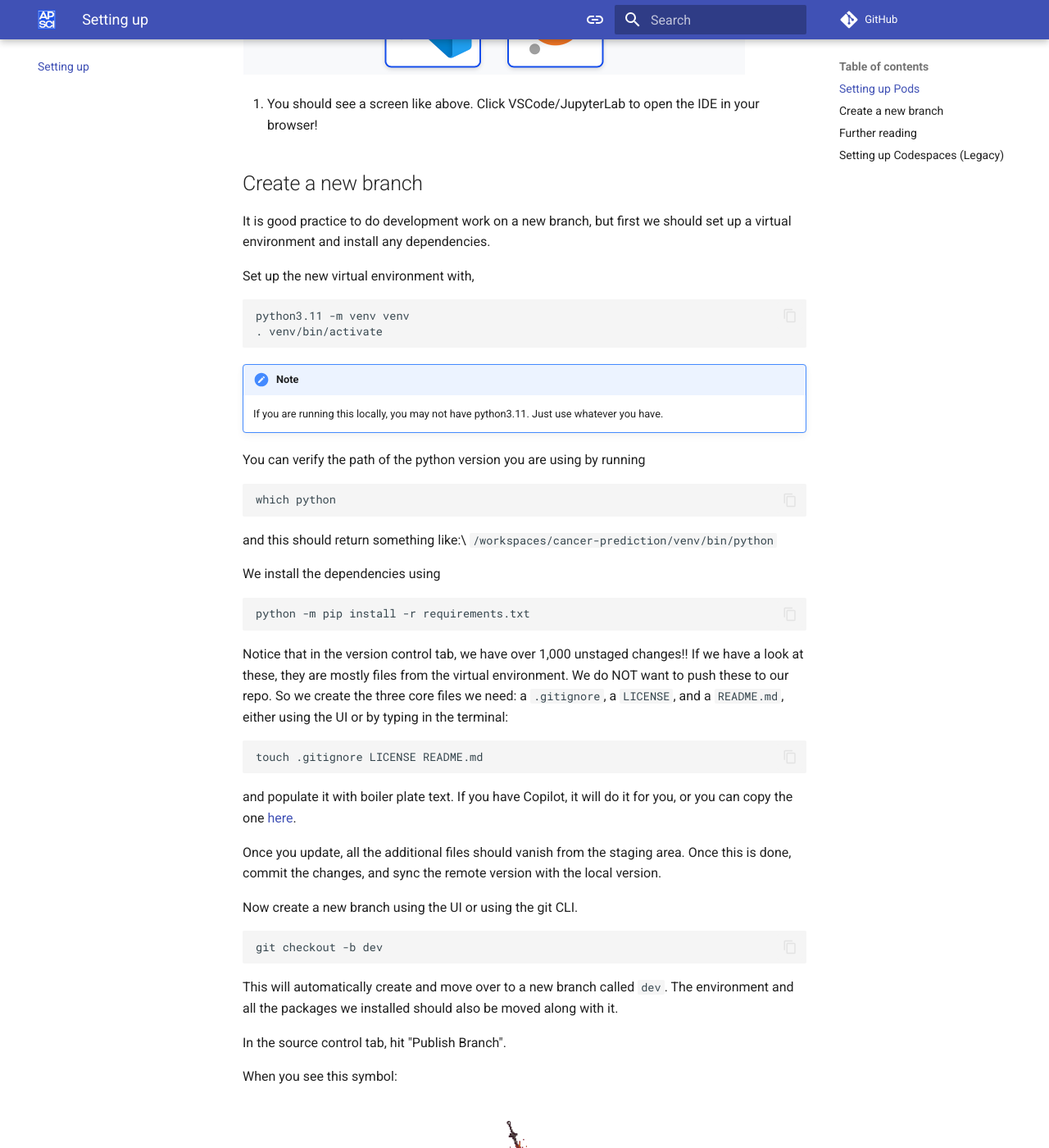
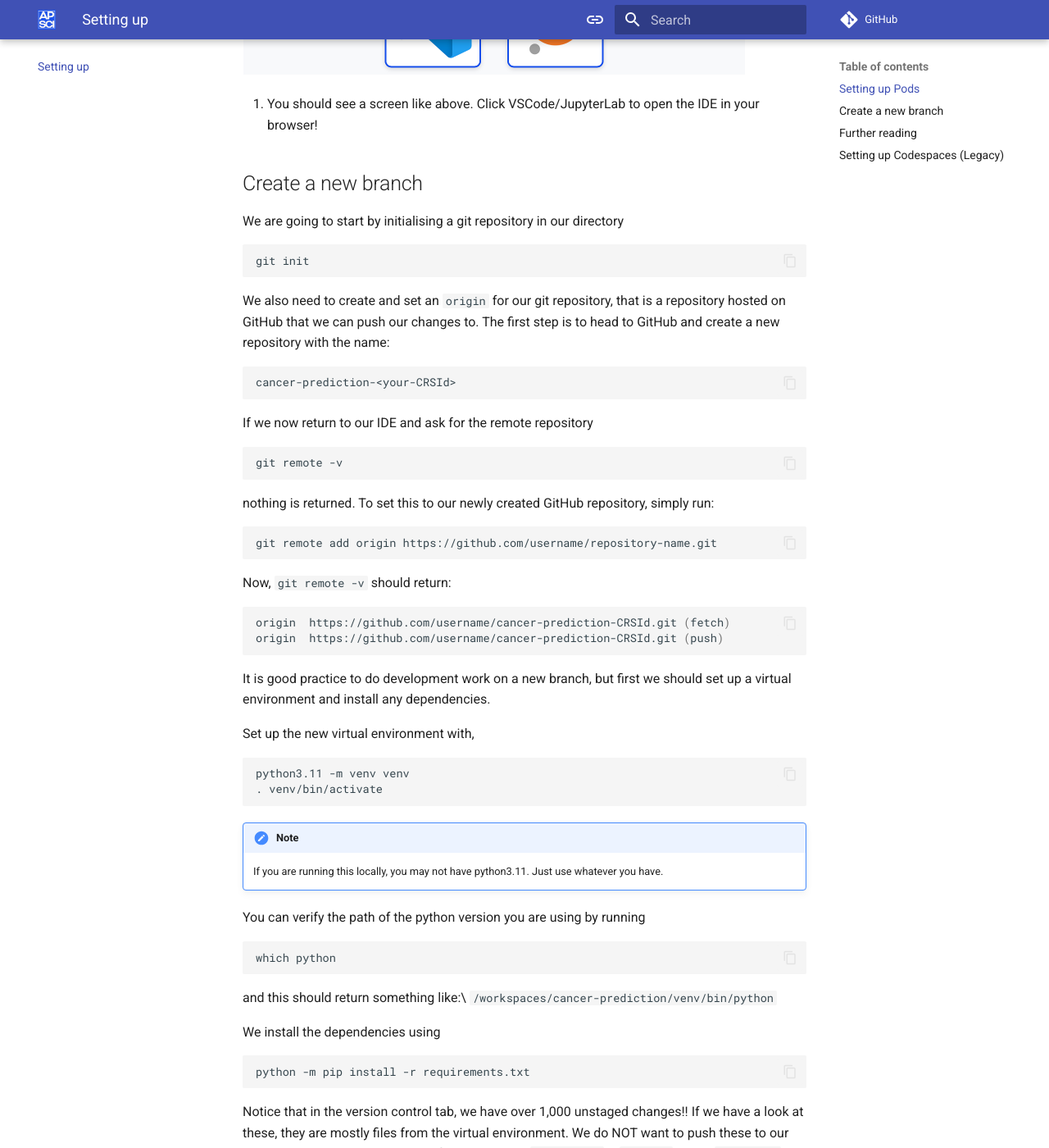
Before and after one commit to acceleratescience/packaging-publishing, an MkDocs documentation site: the page built from docs/1_setting_up.md, in a window 1280 px wide and 1400 px high, scrolled down 591 px. Shown: the whole window at 82% size. Built offline with MkDocs 1.6.1 and Material for MkDocs 9.7.7, drawn with Linux system fonts in a browser that asks for light colours; comment, search, counter and statistics services are not loaded; some of the changed text lies outside the part shown.

Commit message:
chore: update setting up instructions to feature GitHub repo creation

````diff
--- a/docs/1_setting_up.md
+++ b/docs/1_setting_up.md
@@ -11,6 +11,27 @@ That said, if you run into any issues, please feel free to raise your hand. The
 3. You should see a screen like above. Click VSCode/JupyterLab to open the IDE in your browser!
 
 ## Create a new branch
+We are going to start by initialising a git repository in our directory
+```bash
+git init
+```
+We also need to create and set an `origin` for our git repository, that is a repository hosted on GitHub that we can push our changes to. The first step is to head to GitHub and create a new repository with the name:
+```
+cancer-prediction-<your-CRSId>
+```
+If we now return to our IDE and ask for the remote repository
+```bash
+git remote -v
+```
+nothing is returned. To set this to our newly created GitHub repository, simply run:
+```bash
+git remote add origin https://github.com/username/repository-name.git
+```
+Now, `git remote -v` should return:
+```bash
+origin  https://github.com/username/cancer-prediction-CRSId.git (fetch)
+origin  https://github.com/username/cancer-prediction-CRSId.git (push)
+```
 It is good practice to do development work on a new branch, but first we should set up a virtual environment and install any dependencies.
 
 Set up the new virtual environment with,
@@ -45,15 +66,6 @@ and populate it with boiler plate text. If you have Copilot, it will do it for y
 
 Once you update, all the additional files should vanish from the staging area. Once this is done, commit the changes, and sync the remote version with the local version.
 
-Now create a new branch using the UI or using the git CLI.
-```bash
-git checkout -b dev
-```
-
-This will automatically create and move over to a new branch called `dev`. The environment and all the packages we installed should also be moved along with it.
-
-In the source control tab, hit "Publish Branch".
-
 When you see this symbol:
 
 <br>
@@ -61,6 +73,15 @@ When you see this symbol:
 <br>
 
 it means that you should commit and push your changes to the repository. They indicate key checkpoints in the workshop.
+
+In the source control tab, hit "Publish Branch".
+
+Now create a new branch using the UI or using the git CLI.
+```bash
+git checkout -b dev
+```
+
+This will automatically create and move over to a new branch called `dev`. The environment and all the packages we installed should also be moved along with it. We will use this for developing new features in the codebase. Publish this branch using the same method as before.
 
 ## Further reading
 <div class="grid cards" markdown>
````
